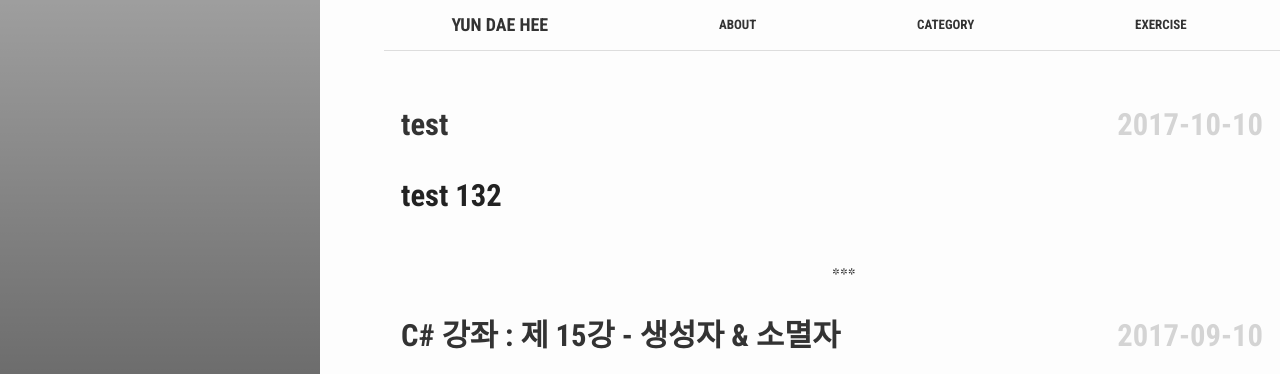
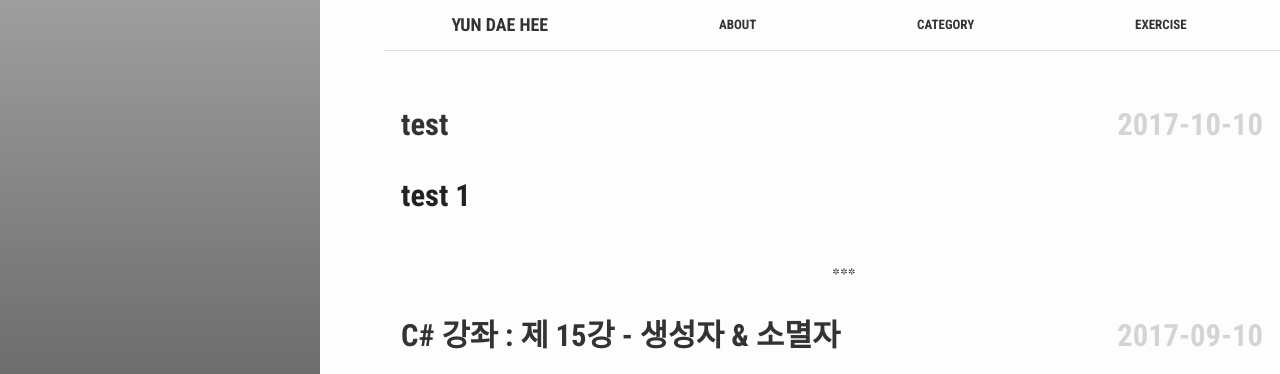
Before and after one commit to test076923/test076923.github.io, a Jekyll site: the page built from index.html, in a window 1280 px wide and 900 px high. Shown: the top 374 px of the window. Built offline with Jekyll 4.4.1, drawn with Linux system fonts in a browser that asks for light colours; comment, search, counter and statistics services are not loaded.

Commit message:
Update 2017-10-10-ssstest.md

```diff
--- a/_posts/2017-10-10-ssstest.md
+++ b/_posts/2017-10-10-ssstest.md
@@ -11,14 +11,11 @@
 author: 윤대희
 ---
 
-## test 132 ##
+## test 1 ##
 
-{% assign ab = site.tags | first %}
-{% assign bc = site.tags | last %}
-
+{% assign ab = site.tags | last %}
 
 {{ ab }}
-{{ bc }}
 
 
 
```
